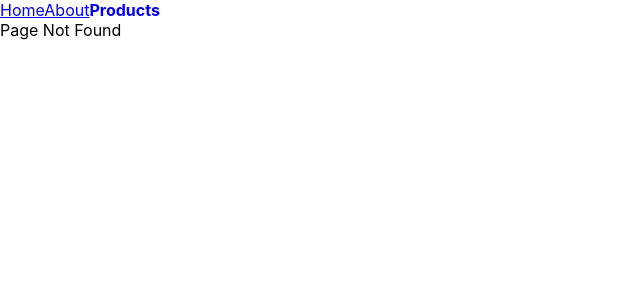
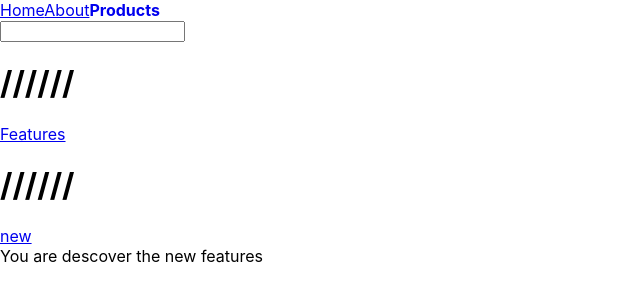
Before and after one commit to Mohamed-Ramadan1/react-codevolution, a React (Create React App) app: page /products/Featured in a window 1280 px wide. Before the commit this address had no page. Shown: the top 302 px of the page, without its empty margins (0-640 px from the left). Built offline with nearby package versions, Linux system fonts and the light colour scheme.

Commit message:
Updating some files

```diff
--- a/src/App.js
+++ b/src/App.js
@@ -6,6 +6,8 @@
 import OrderSummery from "./Components/OrderSummery";
 import NoMatch from "./Components/NoMatch";
 import Products from "./Components/Products";
+import Featured from "./Components/Featured";
+import New from "./Components/New";
 
 
 const App=()=> {
@@ -17,7 +19,12 @@
         <Route path="/" element={<Home />}/>
         <Route path="About" element={<About/>}/>
         <Route path="OrderSummery" element={<OrderSummery/>}/>
-        <Route path="products" element={<Products/>}/>
+          <Route path="products" element={<Products />}>
+            <Route index element={<New/>} />
+            <Route path='Featured' element={<Featured/>}/>
+            <Route path='New' element={<New/>}/>
+        </Route>
+
         <Route path="*" element={<NoMatch/>}/>
       </Routes>
 
--- /dev/null
+++ b/src/Components/Featured.js
@@ -0,0 +1,11 @@
+import React from 'react'
+
+function Featured() {
+  return (
+        <div>
+        You are descover the new features
+        </div>
+  )
+}
+
+export default Featured
--- /dev/null
+++ b/src/Components/New.js
@@ -0,0 +1,11 @@
+import React from 'react'
+
+function New() {
+  return (
+    <div>
+      Now You are descover the New data
+    </div>
+  )
+}
+
+export default New
--- a/src/Components/Products.js
+++ b/src/Components/Products.js
@@ -1,10 +1,15 @@
 import React from 'react'
+import { Link, Outlet } from 'react-router-dom'
 
 function Products() {
     return (
         <div>
-            <input type='search'/>
-
+            <input type='search' />
+            <h1>//////</h1>
+            <Link to='Featured'>Features</Link>
+            <h1>//////</h1>
+        <Link to='new'>new</Link>
+        <Outlet/>
         </div>
     )
 }
```
